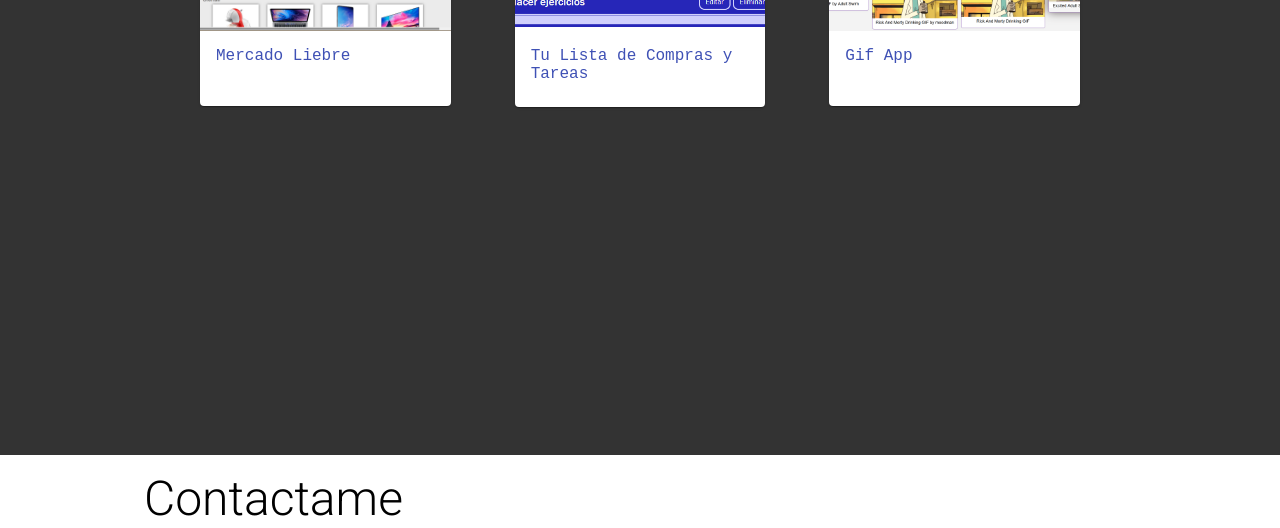
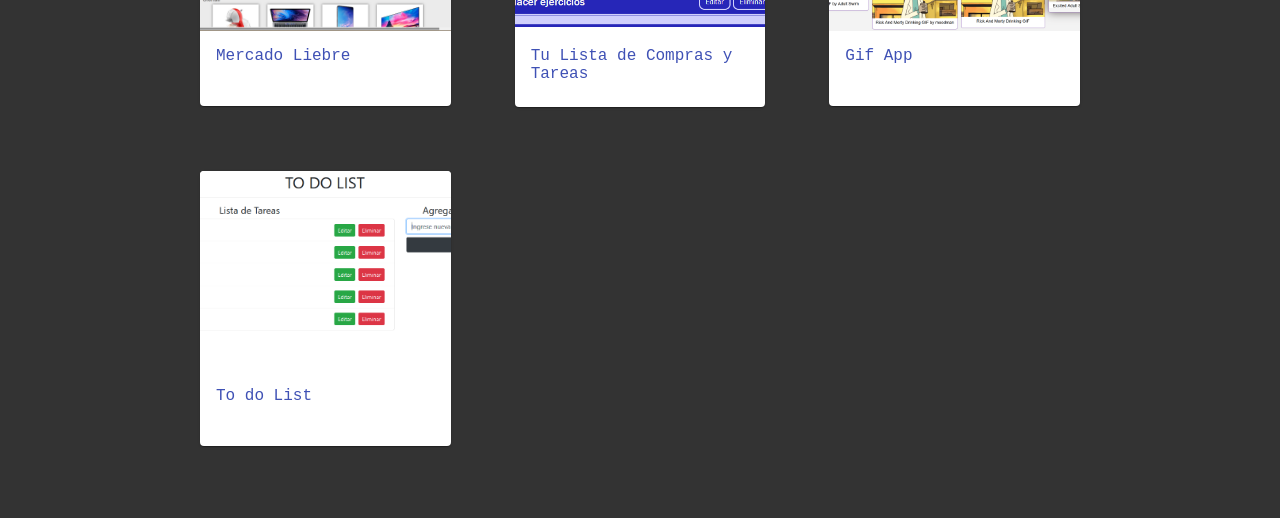
Before and after one commit to SebasPalmaSan/portfolioweb, a React (Create React App) app: page / in a window 1280 px wide. Shown: the part 2100-2628 px from the top of the page. Built offline with nearby package versions, Linux system fonts and the light colour scheme; a web font is replaced by a local one.

Commit message:
agregando to do list

```diff
--- a/src/ProyectData.js
+++ b/src/ProyectData.js
@@ -1,6 +1,7 @@
 import MercadoLiebre from './images/MLiebre.jpg'
 import TuLista from './images/tulista.jpg'
 import GifExpertApp from './images/gifExpertApp.jpg'
+import ToDoList from './images/to-do-list.jpg'
 
 const ProyectData = [
     {
@@ -20,6 +21,12 @@
         image: GifExpertApp,
         description: '',
         link: 'https://gif-expert-sebastian.netlify.app/',
+    },
+    {
+        title: 'To do List',
+        image: ToDoList,
+        description: '',
+        link: 'https://to-do-list-sebastian.netlify.app/',
     }
 
 ]
```
Also changed, not shown: src/images/to-do-list.jpg (added).
